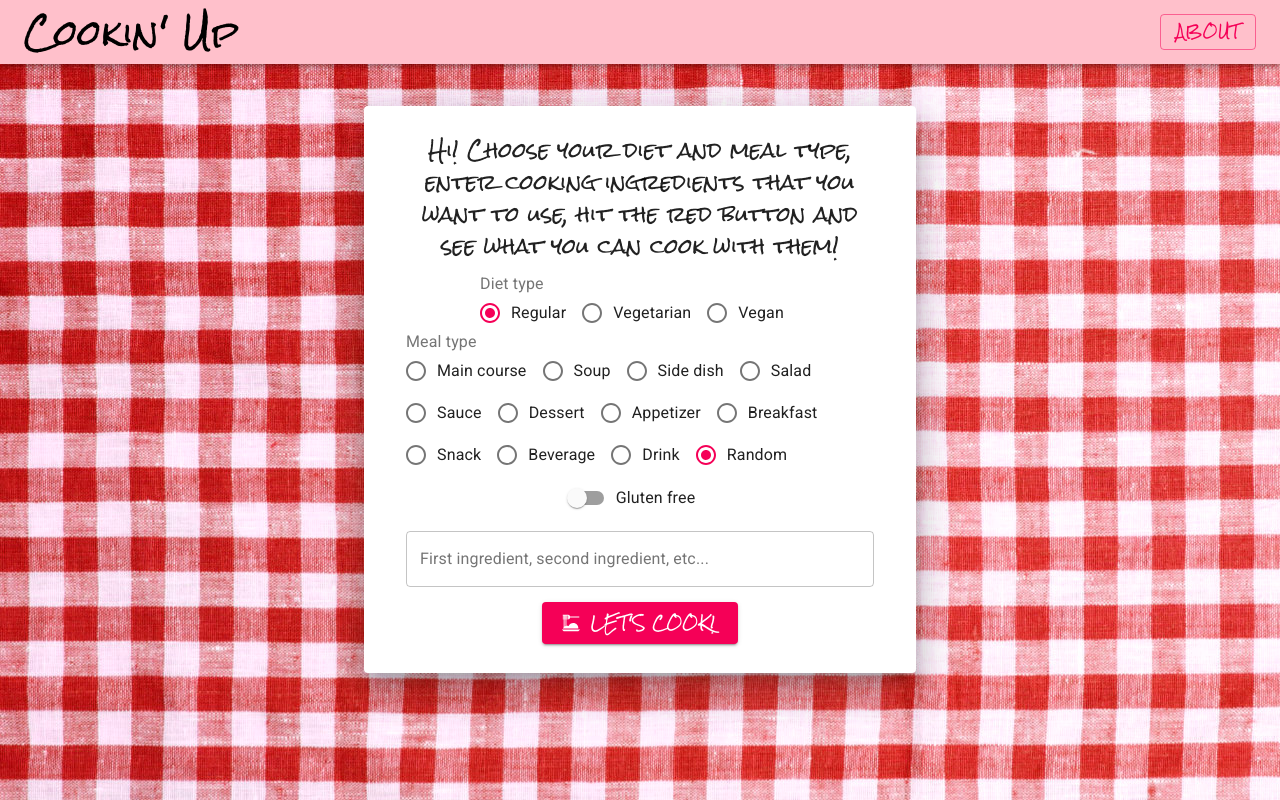
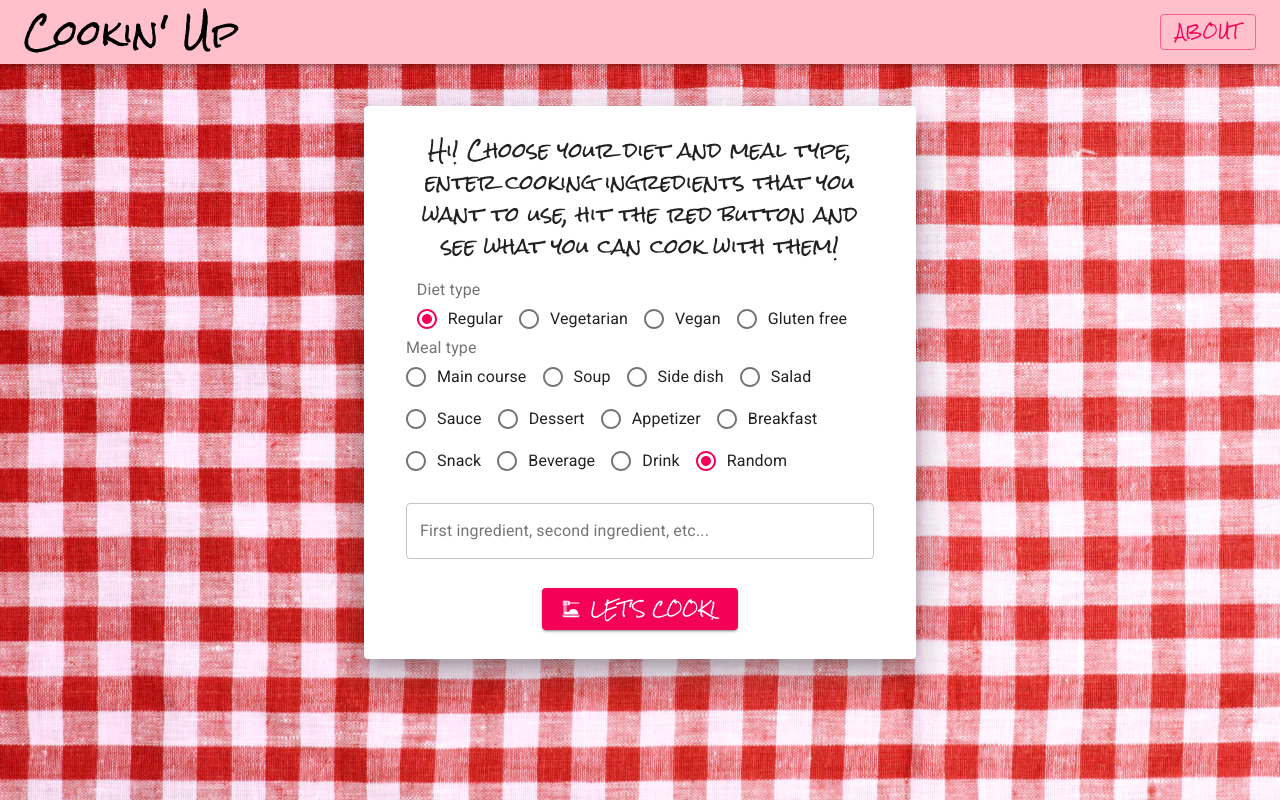
Before and after one commit to p1cchu/CookinUp, a React (Create React App) app: page / in a window 1280 px wide. Built offline with nearby package versions, Linux system fonts and the light colour scheme; a web font is replaced by a local one.

Commit message:
more search options added

```diff
--- a/src/App.js
+++ b/src/App.js
@@ -15,8 +15,6 @@ import {
   FormControlLabel,
   FormControl,
   FormLabel,
-  FormGroup,
-  Switch,
 } from "@material-ui/core";
 import DinnerDiningIcon from "@mui/icons-material/DinnerDining";
 import "./App.css";
@@ -28,14 +26,12 @@ function App() {
   const [recipes, setRecipes] = useState(null);
   const [ingredients, setIngredients] = useState("");
   const [moreRecipes, setMoreRecipes] = useState(0);
-
-  function handleChange(e) {
-    setIngredients(e.target.value);
-  }
+  const [dietType, setDietType] = useState("");
+  const [mealType, setMealType] = useState("");
 
   function getRecipes() {
     fetch(
-      `https://api.spoonacular.com/recipes/complexSearch?apiKey=${API_KEY}&includeIngredients=${ingredients}&number=12&sort=max-used-ingredients&addRecipeInformation=true&instructionsRequired=true&fillIngredients=true&addRecipeNutrition=true&ignorePantry=true&offset=${moreRecipes}`
+      `https://api.spoonacular.com/recipes/complexSearch?apiKey=${API_KEY}&includeIngredients=${ingredients}&diet=${dietType}&type=${mealType}&number=12&sort=max-used-ingredients&addRecipeInformation=true&instructionsRequired=true&fillIngredients=true&addRecipeNutrition=true&ignorePantry=true&offset=${moreRecipes}`
     )
       .then((response) => response.json())
       .then((data) => {
@@ -46,6 +42,18 @@ function App() {
       .catch(() => {
         console.log("error");
       });
+  }
+
+  function handleTextFieldChange(e) {
+    setIngredients(e.target.value);
+  }
+
+  function handleDietTypeChange(e) {
+    setDietType(e.target.value);
+  }
+
+  function handleMealType(e) {
+    setMealType(e.target.value);
   }
 
   function handleKeyPress(e) {
@@ -71,7 +79,11 @@ function App() {
             <a href=".">Cookin' Up</a>
           </Typography>
           <Link to="/about" style={{ textDecoration: "none" }}>
-            <Button variant="outlined" color="secondary" style={{fontFamily: "Rock Salt"}}>
+            <Button
+              variant="outlined"
+              color="secondary"
+              style={{ fontFamily: "Rock Salt" }}
+            >
               About
             </Button>
           </Link>
@@ -84,9 +96,11 @@ function App() {
             <Typography
               variant="h6"
               align="center"
-              style={{ marginBottom: '0.7em', fontFamily: "Rock Salt"}}
+              style={{ marginBottom: "1em", fontFamily: "Rock Salt" }}
             >
-              Hi! Choose your diet and meal type, enter cooking ingredients that you want to use, hit the red button and see what you can cook with them!
+              Hi! Choose your diet and meal type, enter cooking ingredients that
+              you want to use, hit the red button and see what you can cook with
+              them!
             </Typography>
             <FormControl>
               <FormLabel id="diet-type-radio">Diet type</FormLabel>
@@ -94,7 +108,8 @@ function App() {
                 row
                 aria-labelledby="diet-type-radio"
                 name="diet-row-radio-buttons-group"
-                defaultValue='regular'
+                defaultValue="regular"
+                onChange={handleDietTypeChange}
               >
                 <FormControlLabel
                   value="regular"
@@ -111,15 +126,21 @@ function App() {
                   control={<Radio />}
                   label="Vegan"
                 />
+                <FormControlLabel
+                  value="gluten free"
+                  control={<Radio />}
+                  label="Gluten free"
+                />
               </RadioGroup>
             </FormControl>
-            <FormControl style={{ marginBottom: '0.2em' }}>
+            <FormControl style={{ marginBottom: "0.5em" }}>
               <FormLabel id="meal-type-radio">Meal type</FormLabel>
               <RadioGroup
                 row
                 aria-labelledby="meal-type-radio"
                 name="meal-row-radio-buttons-group"
-                defaultValue='random'
+                defaultValue=""
+                onChange={handleMealType}
               >
                 <FormControlLabel
                   value="main course"
@@ -176,16 +197,9 @@ function App() {
                   control={<Radio />}
                   label="Drink"
                 />
-                <FormControlLabel
-                  value="random"
-                  control={<Radio />}
-                  label="Random"
-                />
+                <FormControlLabel value="" control={<Radio />} label="Random" />
               </RadioGroup>
             </FormControl>
-            <FormGroup>
-              <FormControlLabel control={<Switch />} label="Gluten free" />
-            </FormGroup>
             <TextField
               fullWidth
               id="outlined-basic"
@@ -193,8 +207,8 @@ function App() {
               variant="outlined"
               color="secondary"
               size="large"
-              style={{ marginTop: "1em" }}
-              onChange={handleChange}
+              style={{ margin: "1em 0" }}
+              onChange={handleTextFieldChange}
               onKeyPress={handleKeyPress}
             />
             <Button
@@ -211,7 +225,7 @@ function App() {
         </Grow>
       </Container>
 
-<div className='divider'></div>
+      <div className="divider"></div>
 
       <div className="recipesList" id="list-top">
         {recipes && <RecipesList recipes={recipes} />}
@@ -227,7 +241,7 @@ function App() {
             color="secondary"
             size="large"
             href="#list-top"
-            style={{ marginBottom: "3em", fontFamily: "Rock Salt"}}
+            style={{ marginBottom: "3em", fontFamily: "Rock Salt" }}
           >
             Get even more recipes!
           </Button>
```
